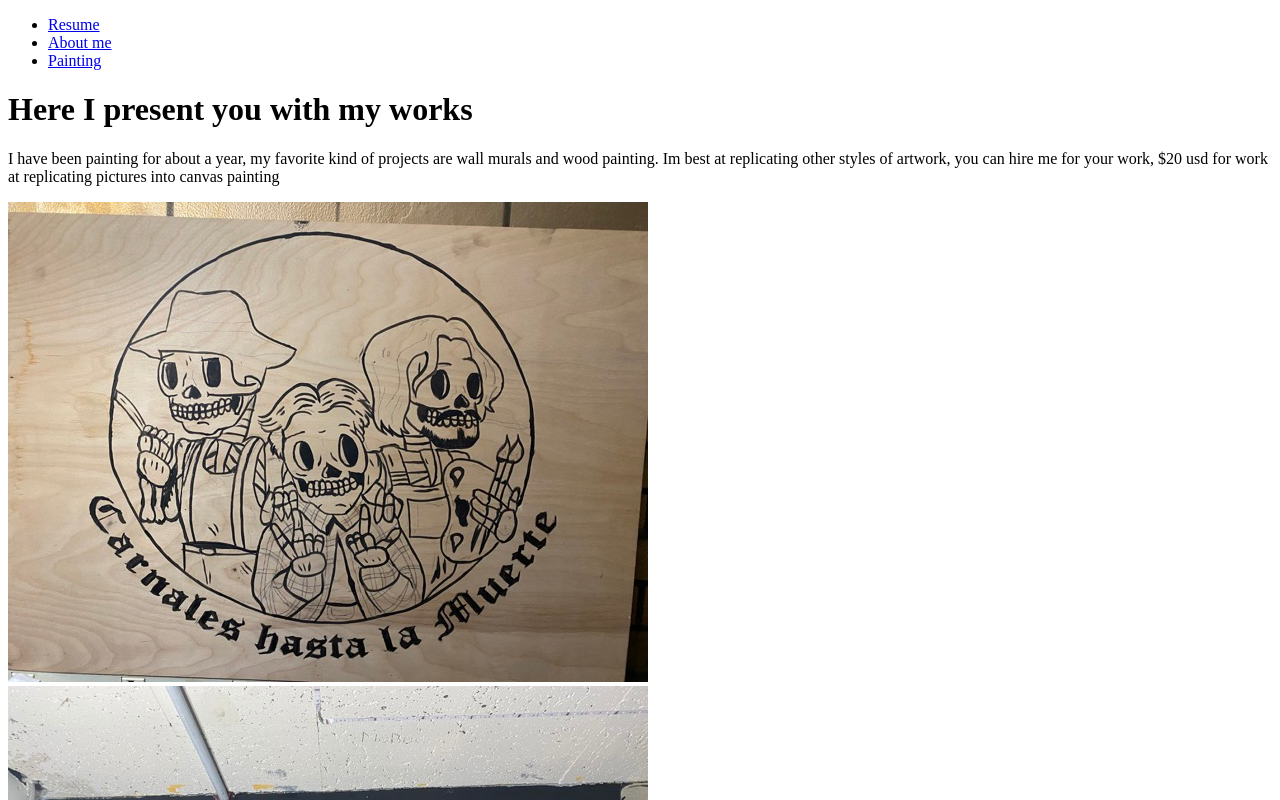
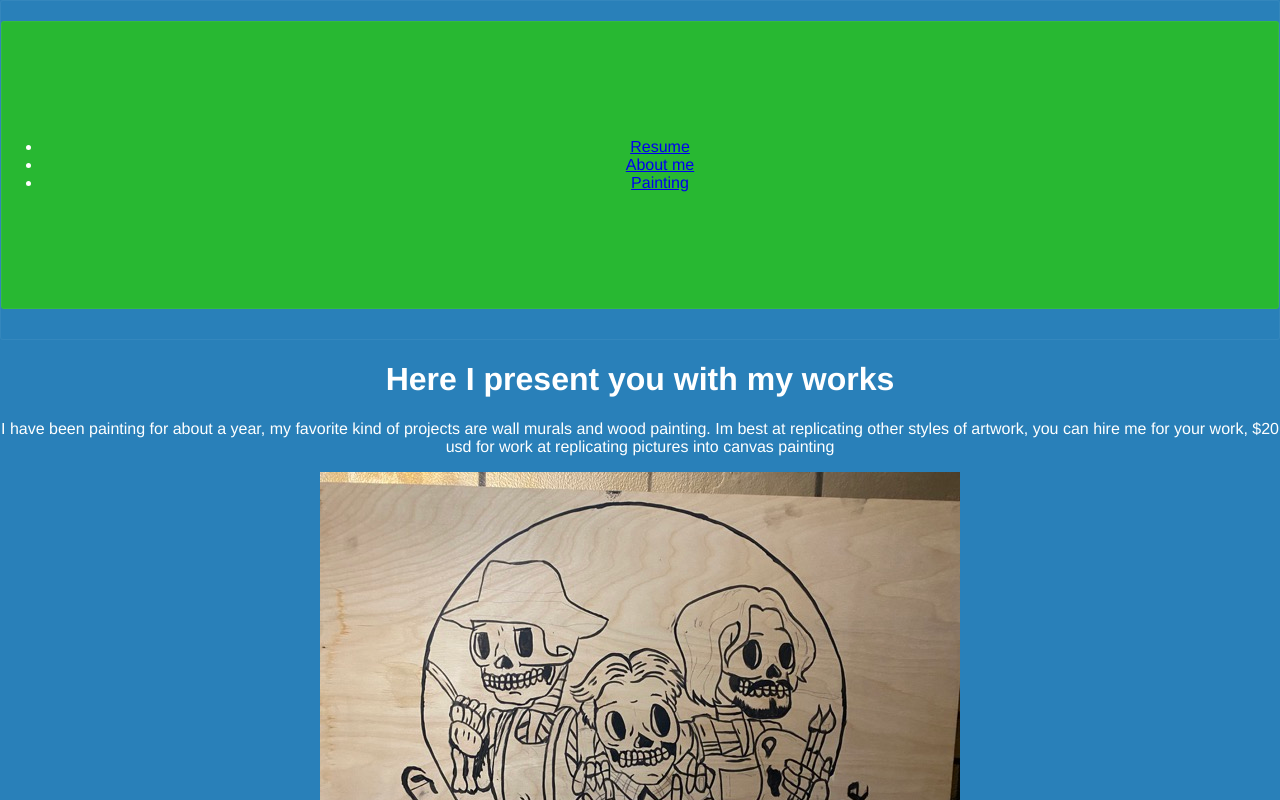
Before and after one commit to Pespino22/Project-2, a plain HTML site: page interest.html in a window 1280 px wide. Shown: the top 800 px of the page. Drawn offline with Linux system fonts and the light colour scheme.

Commit message:
updated css read me

```diff
--- a/css/style.css
+++ b/css/style.css
@@ -1,7 +1,44 @@
-body {
-    background-color: aquamarine;
-    font-family: 'Times New Roman', Times, serif;
-    font-weight: 200;
-    margin: 0%;
 
-}
+
+  *, *:before, *:after {
+    -moz-box-sizing: border-box;
+    -webkit-box-sizing: border-box;
+    box-sizing: border-box;
+  }
+
+  body {
+    background: #2980b9;
+    color: #FFF;
+    font-family: Helvetica;
+    text-align: center;
+    margin: 0;
+
+    text-align: center;
+  }
+
+  header,
+  nav,
+  section {
+    border: 1px solid rgba(255, 255, 255, 0.052);
+    margin-bottom: 10px;
+    border-radius: 3px;
+  }
+
+  header {
+    padding: 20px 0;
+    background: #2980b9;
+
+  }
+
+  nav, section {
+    padding: 100px 0;
+    background: hsl(124, 64%, 44%);
+  }
+
+
+  img {
+    display: block;
+    margin-left: auto;
+    margin-right: auto;
+    width: 50%;
+  }
--- a/interest.html
+++ b/interest.html
@@ -1,19 +1,22 @@
 <!DOCTYPE html>
 <html lang="en">
     <head>
-        <meta charset="UTF-8"
-        >
+        <meta charset="UTF-8">
+        <link rel="stylesheet" href="css/style.css">
+        <link rel="stylesheet" href="css/normalize.css">
         <title>Interest</title>
     </head>
     <body>
         <header>
-            <nav>
+            <nav id="main-navbar">
+                <div id="navbar-container">
                 <ul>
                 <!--Href page select-->
                 <li><a href="index.html">Resume</a></li>
                 <li><a href="about.html">About me</a></li>
                 <li><a href="interest.html">Painting</a></li>
                 </ul>
+                </div>
             </nav>
         </header>
         <h1>Here I present you with my works</h1>
```
Also changed, not shown: about.html (+6 -2 lines), index.html (+7 -1 lines).
